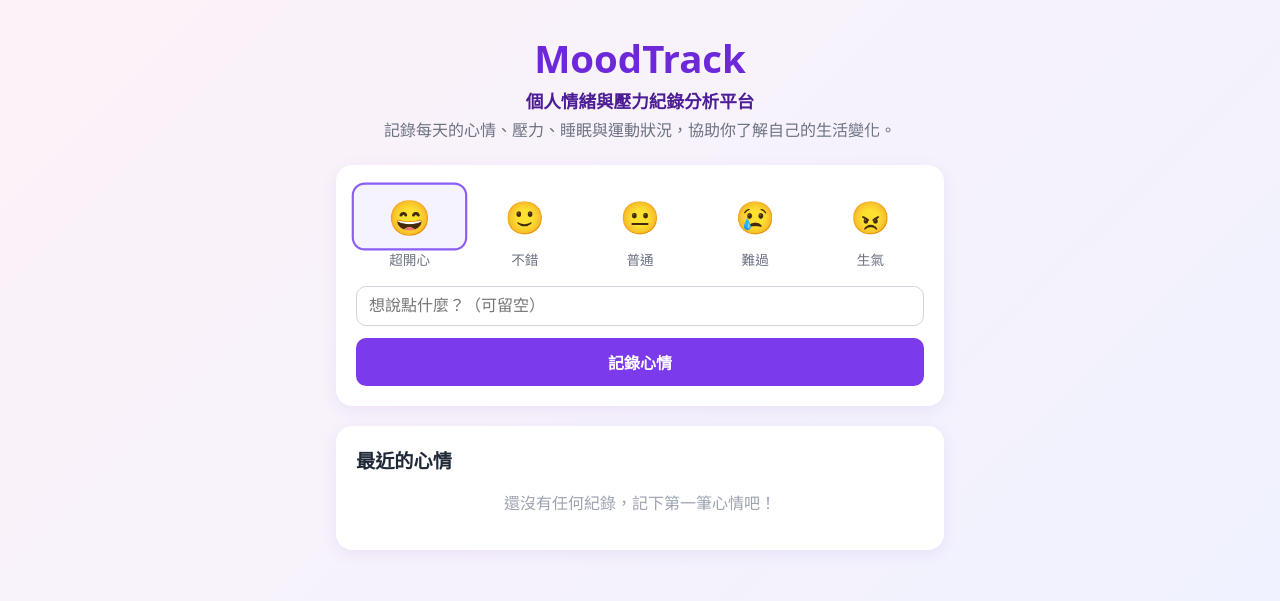
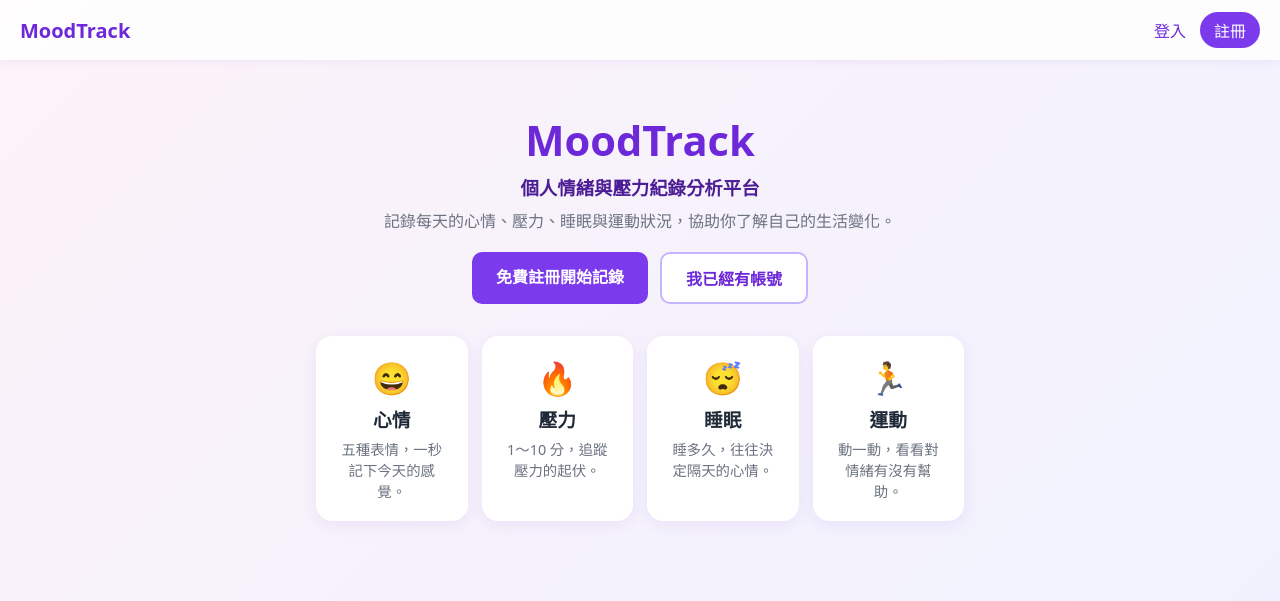
Before and after one commit to cooldragonboat/python_FP, a Flask app: page / in a window 1280 px wide. Shown: the top 601 px of the page. Run offline with Flask 3, Linux system fonts and the light colour scheme.

Commit message:
新增使用者系統與每日情緒紀錄
- 建立 User、MoodRecord 資料模型（密碼以雜湊儲存）
- 註冊、登入、登出頁面，儀表板需登入才能進入
- 每日紀錄：心情、壓力、睡眠、運動與心得，每人每天一筆可更新、可刪除
- 共用 base.html 版型與提示訊息，README 更新進度與資料模型

Co-Authored-By: Claude Opus 5.5 <noreply@anthropic.com>
Claude-Session: https://claude.ai/code/session_01FqkUYzdKSooeESVCktR93W

```diff
--- a/app.py
+++ b/app.py
@@ -1,11 +1,23 @@
-"""MoodTrack：記錄每天心情的 Flask 網站（第一階段：最小可執行版本）。"""
+"""MoodTrack：個人情緒與壓力紀錄分析平台。
+
+第二階段：使用者系統（註冊 / 登入 / 登出）與每日情緒紀錄。
+"""
 
 import os
-from datetime import datetime
+from datetime import date, datetime
 from pathlib import Path
 
-from flask import Flask, redirect, render_template, request, url_for
+from flask import Flask, flash, redirect, render_template, request, url_for
+from flask_login import (
+    LoginManager,
+    UserMixin,
+    current_user,
+    login_required,
+    login_user,
+    logout_user,
+)
 from flask_sqlalchemy import SQLAlchemy
+from werkzeug.security import check_password_hash, generate_password_hash
 
 BASE_DIR = Path(__file__).resolve().parent
 
@@ -19,51 +31,249 @@ app.config["SQLALCHEMY_TRACK_MODIFICATIONS"] = False
 
 db = SQLAlchemy(app)
 
-# 心情選項：代碼 -> (表情, 名稱)
+login_manager = LoginManager(app)
+login_manager.login_view = "login"
+login_manager.login_message = "請先登入才能使用這個頁面。"
+
+# 心情分數 1~5：分數 -> (表情, 名稱)
 MOODS = {
-    "great": ("😄", "超開心"),
-    "good": ("🙂", "不錯"),
-    "okay": ("😐", "普通"),
-    "sad": ("😢", "難過"),
-    "angry": ("😠", "生氣"),
+    5: ("😄", "超開心"),
+    4: ("🙂", "不錯"),
+    3: ("😐", "普通"),
+    2: ("😢", "難過"),
+    1: ("😠", "很糟"),
 }
 
 
-class MoodEntry(db.Model):
-    """一筆心情紀錄。"""
+# ---------------------------------------------------------------------------
+# 資料模型
+# ---------------------------------------------------------------------------
+
+
+class User(UserMixin, db.Model):
+    """使用者。密碼只存雜湊值，不存明文。"""
 
     id = db.Column(db.Integer, primary_key=True)
-    mood = db.Column(db.String(20), nullable=False)
-    note = db.Column(db.String(200), nullable=False, default="")
+    username = db.Column(db.String(30), unique=True, nullable=False)
+    password_hash = db.Column(db.String(256), nullable=False)
     created_at = db.Column(db.DateTime, nullable=False, default=datetime.now)
+
+    records = db.relationship(
+        "MoodRecord", backref="user", lazy=True, cascade="all, delete-orphan"
+    )
+
+    def set_password(self, password: str) -> None:
+        self.password_hash = generate_password_hash(password)
+
+    def check_password(self, password: str) -> bool:
+        return check_password_hash(self.password_hash, password)
+
+
+class MoodRecord(db.Model):
+    """每日情緒紀錄：每位使用者每天一筆，同一天再存會更新。"""
+
+    __table_args__ = (db.UniqueConstraint("user_id", "date", name="uq_user_date"),)
+
+    id = db.Column(db.Integer, primary_key=True)
+    user_id = db.Column(db.Integer, db.ForeignKey("user.id"), nullable=False)
+    date = db.Column(db.Date, nullable=False, default=date.today)
+    mood = db.Column(db.Integer, nullable=False)  # 1~5
+    stress = db.Column(db.Integer, nullable=False)  # 1~10
+    sleep_hours = db.Column(db.Float, nullable=False, default=0)
+    exercise_minutes = db.Column(db.Integer, nullable=False, default=0)
+    note = db.Column(db.String(500), nullable=False, default="")
+    updated_at = db.Column(
+        db.DateTime, nullable=False, default=datetime.now, onupdate=datetime.now
+    )
 
     @property
     def emoji(self) -> str:
         return MOODS.get(self.mood, ("❔", ""))[0]
 
     @property
-    def label(self) -> str:
+    def mood_label(self) -> str:
         return MOODS.get(self.mood, ("", "未知"))[1]
+
+
+@login_manager.user_loader
+def load_user(user_id: str):
+    return db.session.get(User, int(user_id))
 
 
 with app.app_context():
     db.create_all()
 
 
+# ---------------------------------------------------------------------------
+# 工具函式
+# ---------------------------------------------------------------------------
+
+
+def _int_in_range(value, low, high):
+    try:
+        number = int(value)
+    except (TypeError, ValueError):
+        return None
+    return number if low <= number <= high else None
+
+
+def _float_in_range(value, low, high):
+    try:
+        number = float(value)
+    except (TypeError, ValueError):
+        return None
+    return number if low <= number <= high else None
+
+
+def _safe_next(target):
+    """只允許站內相對路徑，避免登入後被導到外部網站。"""
+    if target and target.startswith("/") and not target.startswith("//"):
+        return target
+    return None
+
+
+# ---------------------------------------------------------------------------
+# 頁面
+# ---------------------------------------------------------------------------
+
+
 @app.route("/")
 def index():
-    entries = MoodEntry.query.order_by(MoodEntry.created_at.desc()).limit(20).all()
-    return render_template("index.html", moods=MOODS, entries=entries)
+    if current_user.is_authenticated:
+        return redirect(url_for("dashboard"))
+    return render_template("index.html")
 
 
-@app.post("/add")
-def add_entry():
-    mood = request.form.get("mood", "")
-    note = request.form.get("note", "").strip()[:200]
-    if mood in MOODS:
-        db.session.add(MoodEntry(mood=mood, note=note))
+@app.route("/register", methods=["GET", "POST"])
+def register():
+    if current_user.is_authenticated:
+        return redirect(url_for("dashboard"))
+
+    if request.method == "POST":
+        username = request.form.get("username", "").strip()
+        password = request.form.get("password", "")
+        confirm = request.form.get("confirm", "")
+
+        error = None
+        if not 3 <= len(username) <= 30:
+            error = "帳號長度需為 3～30 個字。"
+        elif len(password) < 6:
+            error = "密碼至少需要 6 個字元。"
+        elif password != confirm:
+            error = "兩次輸入的密碼不一致。"
+        elif User.query.filter_by(username=username).first():
+            error = "這個帳號已經有人使用了。"
+
+        if error:
+            flash(error, "error")
+        else:
+            user = User(username=username)
+            user.set_password(password)
+            db.session.add(user)
+            db.session.commit()
+            login_user(user)
+            flash(f"註冊成功，歡迎 {username}！", "success")
+            return redirect(url_for("dashboard"))
+
+    return render_template("register.html")
+
+
+@app.route("/login", methods=["GET", "POST"])
+def login():
+    if current_user.is_authenticated:
+        return redirect(url_for("dashboard"))
+
+    if request.method == "POST":
+        username = request.form.get("username", "").strip()
+        password = request.form.get("password", "")
+        user = User.query.filter_by(username=username).first()
+
+        if user is None or not user.check_password(password):
+            flash("帳號或密碼錯誤。", "error")
+        else:
+            login_user(user, remember=bool(request.form.get("remember")))
+            flash(f"歡迎回來，{user.username}！", "success")
+            return redirect(_safe_next(request.args.get("next")) or url_for("dashboard"))
+
+    return render_template("login.html")
+
+
+@app.route("/logout", methods=["POST"])
+@login_required
+def logout():
+    logout_user()
+    flash("已登出，明天見！", "success")
+    return redirect(url_for("index"))
+
+
+@app.route("/dashboard")
+@login_required
+def dashboard():
+    today_record = MoodRecord.query.filter_by(
+        user_id=current_user.id, date=date.today()
+    ).first()
+    records = (
+        MoodRecord.query.filter_by(user_id=current_user.id)
+        .order_by(MoodRecord.date.desc())
+        .limit(30)
+        .all()
+    )
+    return render_template(
+        "dashboard.html",
+        moods=MOODS,
+        today=date.today(),
+        today_record=today_record,
+        records=records,
+    )
+
+
+@app.post("/records")
+@login_required
+def save_record():
+    record_date = request.form.get("date") or date.today().isoformat()
+    try:
+        record_date = date.fromisoformat(record_date)
+    except ValueError:
+        record_date = None
+
+    mood = _int_in_range(request.form.get("mood"), 1, 5)
+    stress = _int_in_range(request.form.get("stress"), 1, 10)
+    sleep_hours = _float_in_range(request.form.get("sleep_hours") or 0, 0, 24)
+    exercise_minutes = _int_in_range(request.form.get("exercise_minutes") or 0, 0, 1440)
+    note = request.form.get("note", "").strip()[:500]
+
+    if record_date is None or record_date > date.today():
+        flash("日期不正確（不能選未來的日期）。", "error")
+    elif None in (mood, stress, sleep_hours, exercise_minutes):
+        flash("請確認心情、壓力、睡眠與運動欄位都填寫正確。", "error")
+    else:
+        record = MoodRecord.query.filter_by(
+            user_id=current_user.id, date=record_date
+        ).first()
+        is_new = record is None
+        if is_new:
+            record = MoodRecord(user_id=current_user.id, date=record_date)
+            db.session.add(record)
+        record.mood = mood
+        record.stress = stress
+        record.sleep_hours = sleep_hours
+        record.exercise_minutes = exercise_minutes
+        record.note = note
         db.session.commit()
-    return redirect(url_for("index"))
+        flash("紀錄已新增！" if is_new else "已更新這一天的紀錄。", "success")
+
+    return redirect(url_for("dashboard"))
+
+
+@app.post("/records/<int:record_id>/delete")
+@login_required
+def delete_record(record_id: int):
+    record = MoodRecord.query.filter_by(id=record_id, user_id=current_user.id).first()
+    if record:
+        db.session.delete(record)
+        db.session.commit()
+        flash("紀錄已刪除。", "success")
+    return redirect(url_for("dashboard"))
 
 
 if __name__ == "__main__":
--- a/static/style.css
+++ b/static/style.css
@@ -8,26 +8,80 @@ body {
   min-height: 100vh;
 }
 
-.container { max-width: 640px; margin: 0 auto; padding: 32px 16px; }
+a { color: #6d28d9; }
 
-header { text-align: center; margin-bottom: 24px; }
-h1 { margin: 0; font-size: 2.4rem; color: #6d28d9; }
-.tagline { margin: 4px 0 0; font-size: 1.1rem; color: #4c1d95; }
-.subtitle { color: #6b7280; margin-top: 4px; }
+/* 導覽列 */
+.navbar {
+  display: flex; justify-content: space-between; align-items: center;
+  padding: 12px 20px; background: rgba(255, 255, 255, .85);
+  box-shadow: 0 1px 8px rgba(109, 40, 217, .08);
+}
+.brand { font-weight: bold; font-size: 1.25rem; text-decoration: none; }
+.nav-links { display: flex; align-items: center; gap: 14px; }
+.nav-links a { text-decoration: none; }
+.hello { color: #6b7280; font-size: .9rem; }
+.pill { background: #7c3aed; color: #fff !important; padding: 6px 14px; border-radius: 999px; }
+.inline { display: inline; margin: 0; }
 
+.container { max-width: 680px; margin: 0 auto; padding: 28px 16px; }
+
+/* 首頁 */
+.hero { text-align: center; margin: 24px 0 32px; }
+h1 { margin: 0; font-size: 2.6rem; color: #6d28d9; }
+.tagline { margin: 6px 0 0; font-size: 1.15rem; color: #4c1d95; }
+.subtitle { color: #6b7280; margin-top: 8px; }
+.hero-actions { display: flex; gap: 12px; justify-content: center; flex-wrap: wrap; margin-top: 20px; }
+.features { display: grid; grid-template-columns: repeat(auto-fit, minmax(140px, 1fr)); gap: 14px; }
+.feature { text-align: center; margin: 0; }
+.feature h3 { margin: 6px 0; }
+.feature p { color: #6b7280; font-size: .9rem; margin: 0; }
+.feature .emoji { font-size: 2rem; }
+
+/* 卡片與表單 */
 .card {
-  background: #fff;
-  border-radius: 16px;
-  padding: 20px;
-  margin-bottom: 20px;
-  box-shadow: 0 4px 16px rgba(109, 40, 217, 0.08);
+  background: #fff; border-radius: 16px; padding: 20px; margin-bottom: 20px;
+  box-shadow: 0 4px 16px rgba(109, 40, 217, .08);
 }
-
 h2 { margin-top: 0; font-size: 1.2rem; }
 
+label { display: block; margin-bottom: 14px; font-weight: 500; }
+.field-title { font-weight: 500; margin: 0 0 8px; }
+input[type=text], input[type=password], input[type=number], input[type=date], textarea {
+  display: block; width: 100%; margin-top: 6px; padding: 10px 12px; font: inherit;
+  border: 1px solid #d1d5db; border-radius: 10px;
+}
+input[type=range] { width: 100%; margin-top: 8px; accent-color: #7c3aed; }
+.checkbox { font-weight: normal; }
+.row { display: grid; grid-template-columns: 1fr 1fr; gap: 12px; }
+
+.button, button.button {
+  display: inline-block; width: 100%; padding: 12px; font: inherit; font-weight: bold;
+  text-align: center; text-decoration: none;
+  color: #fff; background: #7c3aed; border: none; border-radius: 10px; cursor: pointer;
+}
+.button:hover { background: #6d28d9; }
+.hero .button { width: auto; padding: 12px 24px; }
+.button.secondary { background: #fff; color: #6d28d9; border: 2px solid #c4b5fd; }
+
+.link-button {
+  background: none; border: none; padding: 0; font: inherit; color: #6d28d9; cursor: pointer;
+}
+.link-button.danger { color: #dc2626; font-size: .85rem; }
+
+.auth { max-width: 400px; margin: 20px auto; }
+.switch { text-align: center; margin-bottom: 0; color: #6b7280; }
+.hint { color: #9ca3af; font-size: .8rem; text-align: center; margin-bottom: 0; }
+
+/* 訊息 */
+.flash { padding: 10px 14px; border-radius: 10px; margin-bottom: 16px; }
+.flash-success { background: #ecfdf5; color: #065f46; }
+.flash-error { background: #fef2f2; color: #991b1b; }
+.flash-message { background: #eff6ff; color: #1e40af; }
+
+/* 心情選擇 */
 .mood-picker { display: flex; justify-content: space-between; gap: 8px; margin-bottom: 16px; }
-.mood-option { flex: 1; text-align: center; cursor: pointer; }
-.mood-option input { display: none; }
+.mood-option { flex: 1; text-align: center; cursor: pointer; margin: 0; font-weight: normal; }
+.mood-option input { position: absolute; opacity: 0; pointer-events: none; }
 .mood-option .emoji {
   display: block; font-size: 2rem; padding: 8px 0;
   border-radius: 12px; border: 2px solid transparent; transition: all .15s;
@@ -35,21 +89,17 @@ h2 { margin-top: 0; font-size: 1.2rem; }
 .mood-option .label { font-size: .85rem; color: #6b7280; }
 .mood-option input:checked + .emoji { border-color: #8b5cf6; background: #f5f3ff; transform: scale(1.08); }
 
-.note {
-  width: 100%; padding: 10px 12px; font-size: 1rem;
-  border: 1px solid #d1d5db; border-radius: 10px; margin-bottom: 12px;
+/* 紀錄列表 */
+.records { list-style: none; padding: 0; margin: 0; }
+.records li { display: flex; gap: 12px; align-items: flex-start; padding: 12px 0; border-bottom: 1px solid #f3f4f6; }
+.records li:last-child { border-bottom: none; }
+.records .emoji { font-size: 1.8rem; }
+.record-body { flex: 1; }
+.record-body p { margin: 6px 0 0; }
+.stats { display: flex; flex-wrap: wrap; gap: 4px 12px; font-size: .85rem; color: #6b7280; margin-top: 4px; }
+.empty { color: #9ca3af; text-align: center; }
+
+@media (max-width: 480px) {
+  .row { grid-template-columns: 1fr; }
+  .mood-option .emoji { font-size: 1.6rem; }
 }
-
-button {
-  width: 100%; padding: 12px; font-size: 1rem; font-weight: bold;
-  color: #fff; background: #7c3aed; border: none; border-radius: 10px; cursor: pointer;
-}
-button:hover { background: #6d28d9; }
-
-.entries { list-style: none; padding: 0; margin: 0; }
-.entries li { display: flex; gap: 12px; padding: 12px 0; border-bottom: 1px solid #f3f4f6; }
-.entries li:last-child { border-bottom: none; }
-.entries .emoji { font-size: 1.8rem; }
-.entries p { margin: 4px 0; }
-.entries time { font-size: .8rem; color: #9ca3af; }
-.empty { color: #9ca3af; text-align: center; }
--- /dev/null
+++ b/templates/base.html
@@ -0,0 +1,36 @@
+<!DOCTYPE html>
+<html lang="zh-Hant">
+<head>
+  <meta charset="UTF-8">
+  <meta name="viewport" content="width=device-width, initial-scale=1.0">
+  <title>{% block title %}MoodTrack{% endblock %}</title>
+  <link rel="stylesheet" href="{{ url_for('static', filename='style.css') }}">
+</head>
+<body>
+  <nav class="navbar">
+    <a class="brand" href="{{ url_for('index') }}">MoodTrack</a>
+    <div class="nav-links">
+      {% if current_user.is_authenticated %}
+        <span class="hello">嗨，{{ current_user.username }}</span>
+        <a href="{{ url_for('dashboard') }}">儀表板</a>
+        <form action="{{ url_for('logout') }}" method="post" class="inline">
+          <button type="submit" class="link-button">登出</button>
+        </form>
+      {% else %}
+        <a href="{{ url_for('login') }}">登入</a>
+        <a href="{{ url_for('register') }}" class="pill">註冊</a>
+      {% endif %}
+    </div>
+  </nav>
+
+  <main class="container">
+    {% with messages = get_flashed_messages(with_categories=true) %}
+      {% for category, message in messages %}
+        <div class="flash flash-{{ category }}">{{ message }}</div>
+      {% endfor %}
+    {% endwith %}
+
+    {% block content %}{% endblock %}
+  </main>
+</body>
+</html>
--- a/templates/index.html
+++ b/templates/index.html
@@ -1,52 +1,19 @@
-<!doctype html>
-<html lang="zh-Hant">
-<head>
-  <meta charset="utf-8">
-  <meta name="viewport" content="width=device-width, initial-scale=1">
-  <title>MoodTrack</title>
-  <link rel="stylesheet" href="{{ url_for('static', filename='style.css') }}">
-</head>
-<body>
-  <main class="container">
-    <header>
-      <h1>MoodTrack</h1>
-      <h2 class="tagline">個人情緒與壓力紀錄分析平台</h2>
-      <p class="subtitle">記錄每天的心情、壓力、睡眠與運動狀況，協助你了解自己的生活變化。</p>
-    </header>
+{% extends "base.html" %}
+{% block content %}
+<header class="hero">
+  <h1>MoodTrack</h1>
+  <h2 class="tagline">個人情緒與壓力紀錄分析平台</h2>
+  <p class="subtitle">記錄每天的心情、壓力、睡眠與運動狀況，協助你了解自己的生活變化。</p>
+  <div class="hero-actions">
+    <a class="button" href="{{ url_for('register') }}">免費註冊開始記錄</a>
+    <a class="button secondary" href="{{ url_for('login') }}">我已經有帳號</a>
+  </div>
+</header>
 
-    <form class="card" action="{{ url_for('add_entry') }}" method="post">
-      <div class="mood-picker">
-        {% for code, (emoji, label) in moods.items() %}
-          <label class="mood-option">
-            <input type="radio" name="mood" value="{{ code }}" {% if loop.first %}checked{% endif %}>
-            <span class="emoji">{{ emoji }}</span>
-            <span class="label">{{ label }}</span>
-          </label>
-        {% endfor %}
-      </div>
-      <input class="note" type="text" name="note" maxlength="200" placeholder="想說點什麼？（可留空）">
-      <button type="submit">記錄心情</button>
-    </form>
-
-    <section class="card">
-      <h2>最近的心情</h2>
-      {% if entries %}
-        <ul class="entries">
-          {% for e in entries %}
-            <li>
-              <span class="emoji">{{ e.emoji }}</span>
-              <div>
-                <strong>{{ e.label }}</strong>
-                {% if e.note %}<p>{{ e.note }}</p>{% endif %}
-                <time>{{ e.created_at.strftime('%Y-%m-%d %H:%M') }}</time>
-              </div>
-            </li>
-          {% endfor %}
-        </ul>
-      {% else %}
-        <p class="empty">還沒有任何紀錄，記下第一筆心情吧！</p>
-      {% endif %}
-    </section>
-  </main>
-</body>
-</html>
+<section class="features">
+  <div class="card feature"><span class="emoji">😄</span><h3>心情</h3><p>五種表情，一秒記下今天的感覺。</p></div>
+  <div class="card feature"><span class="emoji">🔥</span><h3>壓力</h3><p>1～10 分，追蹤壓力的起伏。</p></div>
+  <div class="card feature"><span class="emoji">😴</span><h3>睡眠</h3><p>睡多久，往往決定隔天的心情。</p></div>
+  <div class="card feature"><span class="emoji">🏃</span><h3>運動</h3><p>動一動，看看對情緒有沒有幫助。</p></div>
+</section>
+{% endblock %}
```
Also changed, not shown: templates/dashboard.html (added, +73 -0 lines), templates/login.html (added, +17 -0 lines), templates/register.html (added, +19 -0 lines), README.md.
